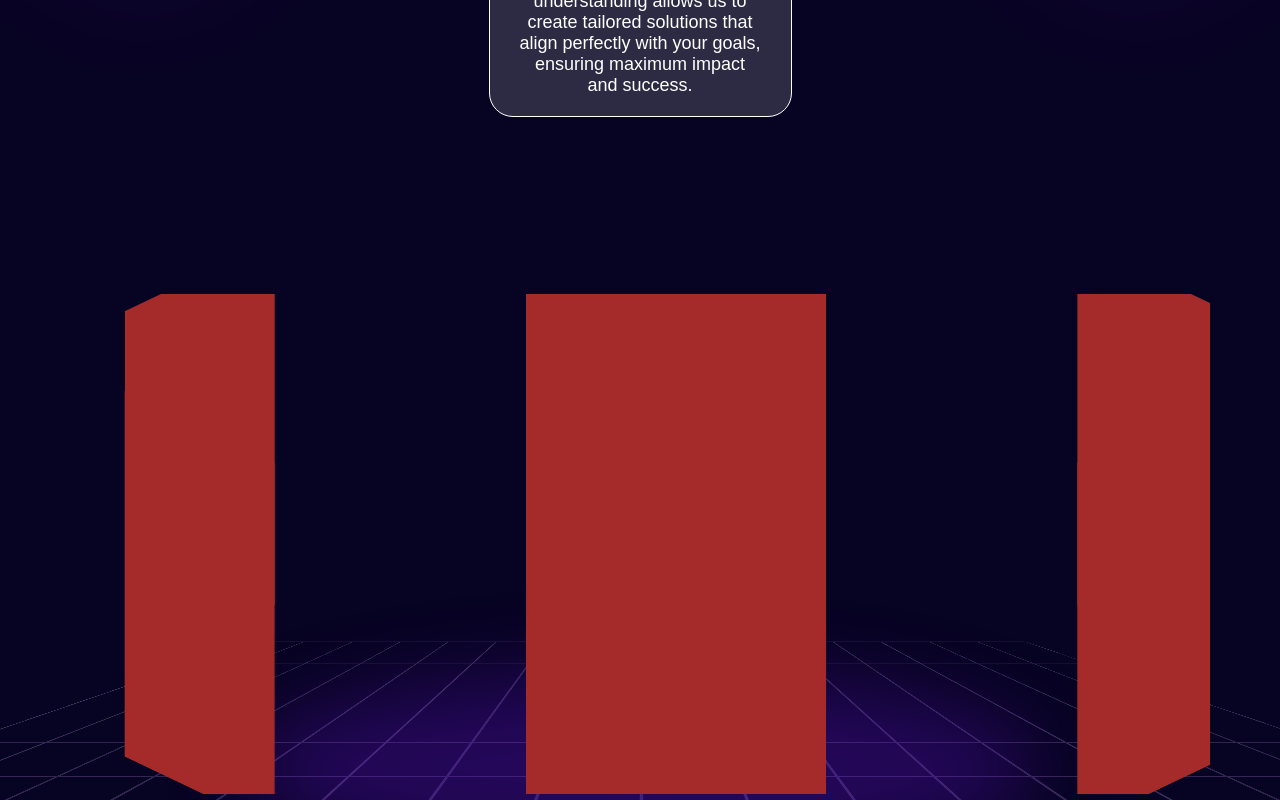
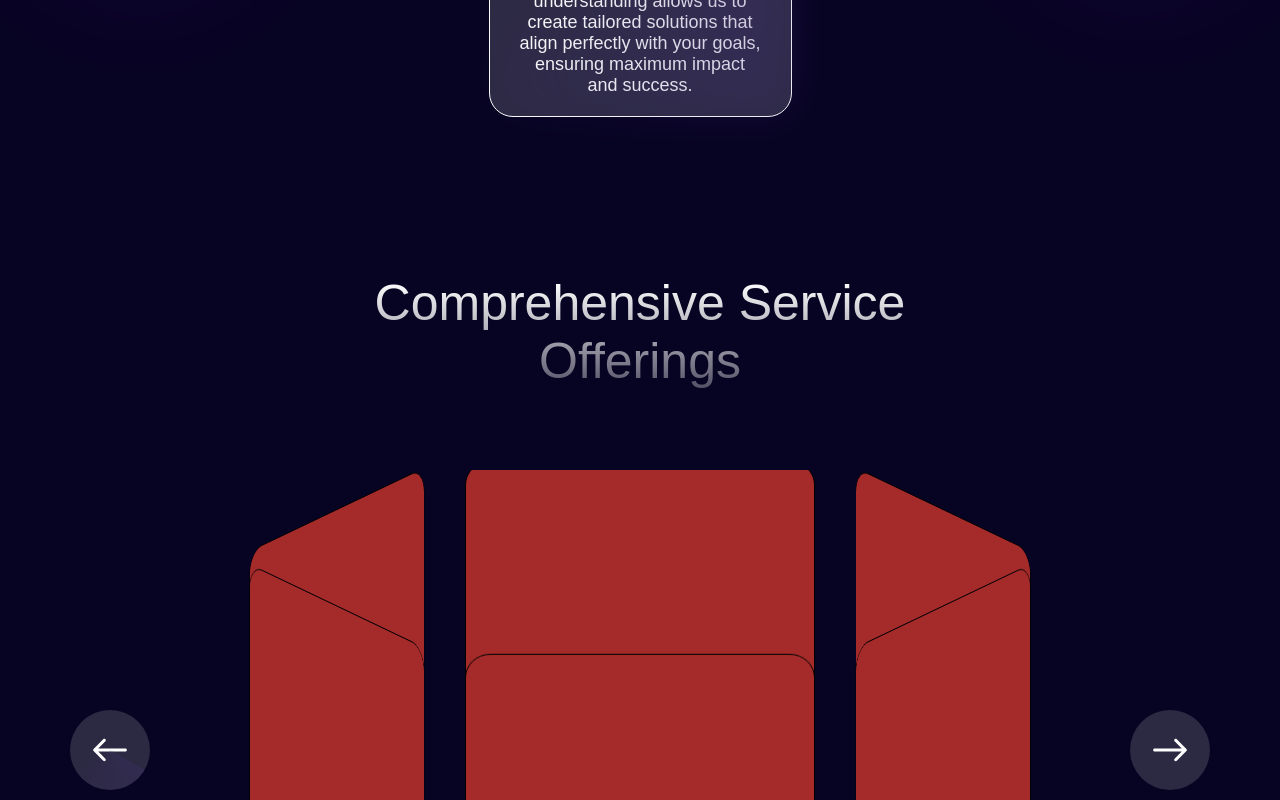
Before and after one commit to Vitalina-Korchova/landing-page, a React (Vite) app: page / in a window 1280 px wide. Shown: the part 2000-2800 px from the top of the page. Built offline with nearby package versions, Linux system fonts and the light colour scheme; a web font is replaced by a local one.

Commit message:
going on services section

```diff
--- a/src/components/ServicesSection.tsx
+++ b/src/components/ServicesSection.tsx
@@ -1,18 +1,31 @@
+import { IoIosArrowRoundBack, IoIosArrowRoundForward } from "react-icons/io";
+
 export default function ServicesSection() {
   const cards = 6;
   return (
     <>
       <div className="services-section">
+        <div className="text">
+          <span>Comprehensive Service </span>
+          <span> Offerings</span>
+        </div>
         <div className="back-chess-wrapper">
           <div className="back-chess">
-            {Array.from({ length: 144 }).map((_, i) => (
-              <div key={i} className="square"></div>
-            ))}
+            <div className="back-chess-inner">
+              {Array.from({ length: 144 }).map((_, i) => (
+                <div key={i} className="square"></div>
+              ))}
+            </div>
+            <div className="oval-shadow"></div>
           </div>
-          <div className="oval-shadow"></div>
         </div>
         <div className="banner">
           <div className="slider-wrapper">
+            <div className="btn-left">
+              <div>
+                <IoIosArrowRoundBack />
+              </div>
+            </div>
             <div className="slider">
               {Array.from({ length: cards }).map((_, i) => (
                 <div
@@ -21,12 +34,18 @@ export default function ServicesSection() {
                   style={{
                     transform: `rotateY(${
                       (360 / cards) * i
-                    }deg) translateZ(550px)`,
+                    }deg) translateZ(350px)`,
                   }}
                 >
                   <div className="card-inner"></div>
                 </div>
               ))}
+            </div>
+
+            <div className="btn-right">
+              <div>
+                <IoIosArrowRoundForward />
+              </div>
             </div>
           </div>
         </div>
--- a/src/styles/partials/benefits-section.scss
+++ b/src/styles/partials/benefits-section.scss
@@ -223,6 +223,26 @@
           flex-direction: column;
           gap: 10px;
           padding: 8px;
+          position: relative;
+          z-index: 2;
+
+          &::before {
+            content: "";
+            position: absolute;
+            inset: 0;
+            background: conic-gradient(
+              from 120deg at 50% 50%,
+              #493582,
+              rgba(255, 255, 255, 0),
+              rgba(255, 255, 255, 0),
+              rgba(255, 255, 255, 0)
+            );
+            opacity: 30%;
+            border-radius: 24px;
+            pointer-events: none;
+            z-index: 1;
+            filter: blur(20px);
+          }
 
           .stars {
             padding: 20px 30px;
--- a/src/styles/partials/services-section.scss
+++ b/src/styles/partials/services-section.scss
@@ -1,17 +1,41 @@
 .services-section {
-  margin: 350px 70px 250px 70px;
+  margin: 280px 70px 250px 70px;
   position: relative;
+  display: flex;
+  flex-direction: column;
+
+  .text {
+    display: flex;
+    text-align: center;
+    flex-direction: column;
+    font-weight: 500;
+    font-size: 50px;
+
+    background: linear-gradient(
+      180deg,
+      rgba(255, 255, 255, 1) 7%,
+      rgba(255, 255, 255, 0.3) 100%
+    );
+    -webkit-background-clip: text;
+    -webkit-text-fill-color: transparent;
+    background-clip: text;
+  }
 
   .back-chess-wrapper {
+    position: absolute;
+    width: 100%;
+    height: 100%;
+    top: 28%;
+    .back-chess {
       height: 720px;
       width: 100%;
       position: relative;
-    -webkit-perspective: 130px;
+      -webkit-perspective: 720px;
       -webkit-perspective-origin: 50% 50%;
       perspective: 720px;
       perspective-origin: 50% 50%;
 
-    .back-chess {
+      .back-chess-inner {
         width: 100%;
         height: 720px;
         border: 1px solid rgba(113, 87, 146, 0.55);
@@ -42,34 +66,37 @@
         mix-blend-mode: overlay;
       }
     }
+  }
 
   .banner {
-    position: absolute;
-    top: -50px;
     width: 100%;
-    height: 500px;
-
+    height: 800px;
+    margin-top: 80px;
     overflow: hidden;
 
     .slider-wrapper {
       width: 100%;
-      height: 500px;
+      height: 800px;
       position: relative;
+      display: flex;
+      margin: auto;
+      justify-content: center;
 
       .slider {
         position: absolute;
         top: 10%;
-        left: 40%;
-        width: 300px;
+        width: 350px;
         height: 380px;
         transform-style: preserve-3d;
-        transform: perspective(1000px);
+        transform: perspective(600px);
         transform: rotateX(-16deg);
 
         .card {
           position: absolute;
           inset: 0 0 0 0;
           background-color: brown;
+          border: 1px solid black;
+          border-radius: 25px;
 
           .card-inner {
             width: 100%;
@@ -78,6 +105,56 @@
           }
         }
       }
+
+      .btn-left {
+        position: absolute;
+        top: 30%;
+        left: 0;
+
+        div {
+          display: flex;
+          text-align: center;
+          font-size: 60px;
+          border-radius: 50%;
+          padding: 10px;
+          background-color: #ffffff27;
+          color: white;
+          position: relative;
+
+          &::before {
+            content: "";
+            position: absolute;
+
+            inset: 0;
+            background: conic-gradient(
+              from 120deg at 50% 50%,
+              #493582,
+              rgba(255, 255, 255, 0),
+              rgba(255, 255, 255, 0),
+              rgba(255, 255, 255, 0)
+            );
+            opacity: 20%;
+            border-radius: 50%;
+            pointer-events: none;
           }
         }
       }
+
+      .btn-right {
+        position: absolute;
+        top: 30%;
+        right: 0;
+
+        div {
+          display: flex;
+          text-align: center;
+          font-size: 60px;
+          border-radius: 50%;
+          padding: 10px;
+          background-color: #ffffff27;
+          color: white;
+        }
+      }
+    }
+  }
+}
```
Lines whose indentation alone changed are shown as unchanged.
